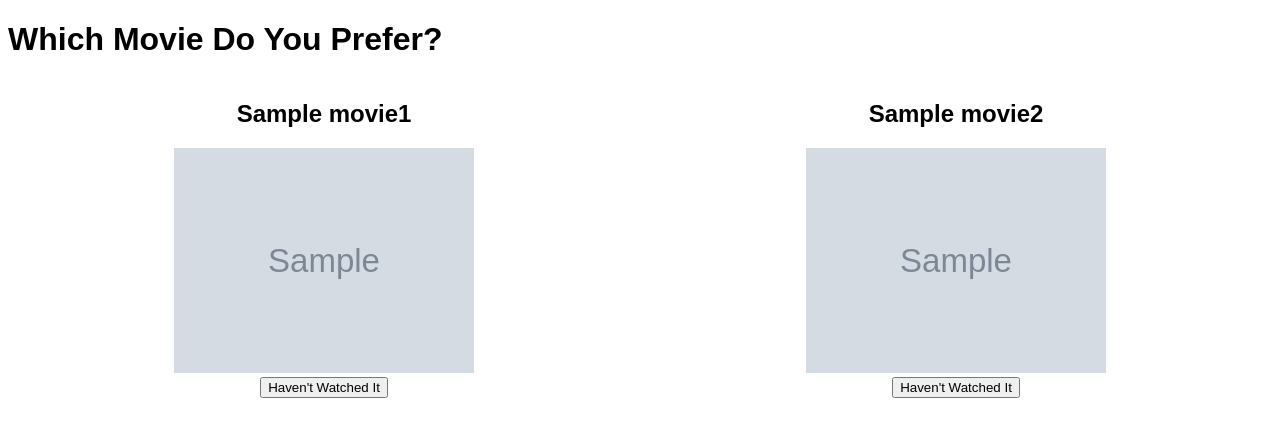
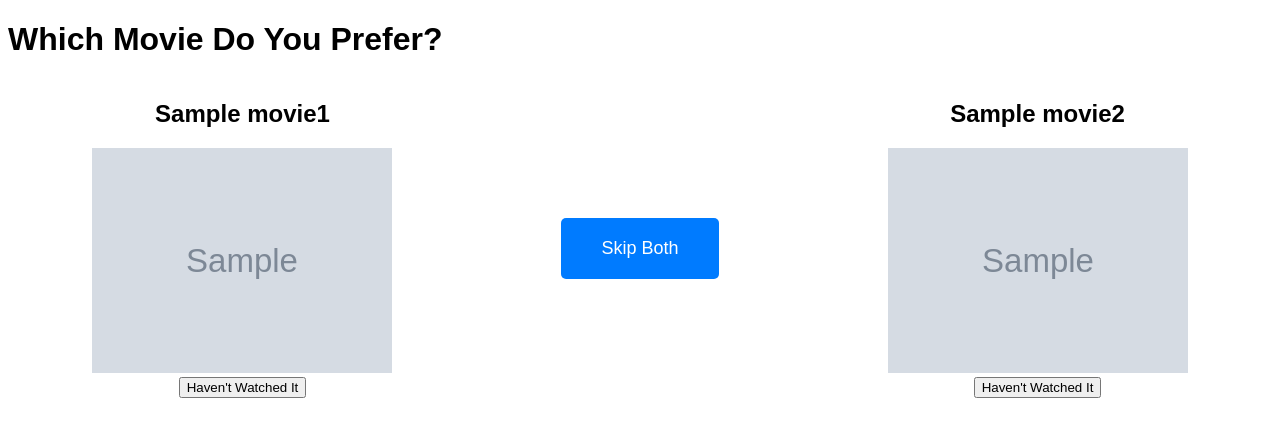
Before and after one commit to PeterPark07/Movie-Comparison-App, a Flask app: template templates/comparison.html in a window 1280 px wide. Shown: the top 437 px of the page. Run offline with Flask 3, Linux system fonts and the light colour scheme; the template is opened without the code that fills it: most values are stand-ins (such as "Sample title", 1, 10 or a date in 2020); grey boxes marked "Sample" are stand-in pictures.

Commit message:
Update comparison.html

```diff
--- a/templates/comparison.html
+++ b/templates/comparison.html
@@ -17,6 +17,7 @@
         .movie {
             text-align: center;
             margin-bottom: 20px;
+            position: relative;
         }
         .movie img {
             width: 300px;
@@ -26,11 +27,11 @@
         .skip-button-container {
             display: flex;
             justify-content: center;
-            margin-top: 20px;
-            margin-bottom: 20px;
+            align-items: center;
+            margin: 20px 0;
         }
         .skip-button-container button {
-            padding: 10px 20px;
+            padding: 20px 40px;
             font-size: 18px;
             border: none;
             background-color: #007bff;
@@ -41,11 +42,31 @@
         .skip-button-container button:hover {
             background-color: #0056b3;
         }
+        .haven't-seen-button {
+            position: absolute;
+            top: 50%;
+            left: 50%;
+            transform: translate(-50%, -50%);
+            padding: 10px 20px;
+            font-size: 18px;
+            border: none;
+            background-color: #007bff;
+            color: white;
+            border-radius: 5px;
+            cursor: pointer;
+        }
+        .haven't-seen-button:hover {
+            background-color: #0056b3;
+        }
     </style>
     <script>
         function submitForm(movieId, nonWinnerId) {
             document.getElementById('vote-form-' + movieId).querySelector('[name="non_winner_id"]').value = nonWinnerId;
             document.getElementById('vote-form-' + movieId).submit();
+        }
+
+        function skipMovies() {
+            window.location.href = "{{ url_for('compare') }}";
         }
 
         function skipMovie(movieId, otherMovieId) {
@@ -68,7 +89,7 @@
                             <input type="hidden" name="winner_title" value="${data.movie.title}">
                             <input type="hidden" name="non_winner_id" value="">
                         </form>
-                        <button onclick="skipMovie('${data.movie.id}', '${data.other_movie_id}')">Haven't Watched It</button>
+                        <button class="haven't-seen-button" onclick="skipMovie('${data.movie.id}', '${data.other_movie_id}')">Haven't Watched It</button>
                     `;
                 }
             });
@@ -86,7 +107,10 @@
                 <input type="hidden" name="winner_title" value="{{ movie1.title }}">
                 <input type="hidden" name="non_winner_id" value="">
             </form>
-            <button onclick="skipMovie('{{ movie1.id }}', '{{ movie2.id }}')">Haven't Watched It</button>
+            <button class="haven't-seen-button" onclick="skipMovie('{{ movie1.id }}', '{{ movie2.id }}')">Haven't Watched It</button>
+        </div>
+        <div class="skip-button-container">
+            <button onclick="skipMovies()">Skip Both</button>
         </div>
         <div class="movie" id="movie-{{ movie2.id }}">
             <h2>{{ movie2.title }}</h2>
@@ -96,7 +120,7 @@
                 <input type="hidden" name="winner_title" value="{{ movie2.title }}">
                 <input type="hidden" name="non_winner_id" value="">
             </form>
-            <button onclick="skipMovie('{{ movie2.id }}', '{{ movie1.id }}')">Haven't Watched It</button>
+            <button class="haven't-seen-button" onclick="skipMovie('{{ movie2.id }}', '{{ movie1.id }}')">Haven't Watched It</button>
         </div>
     </div>
 </body>
```
